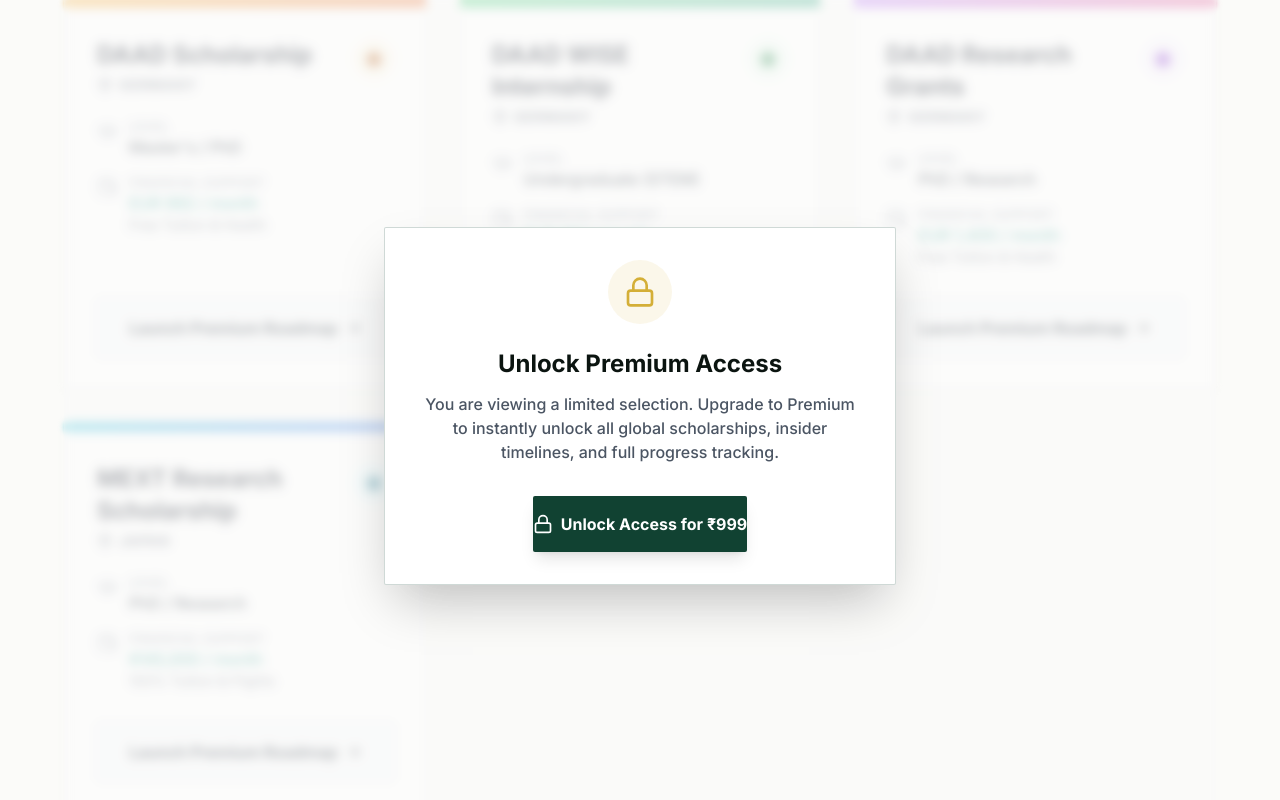
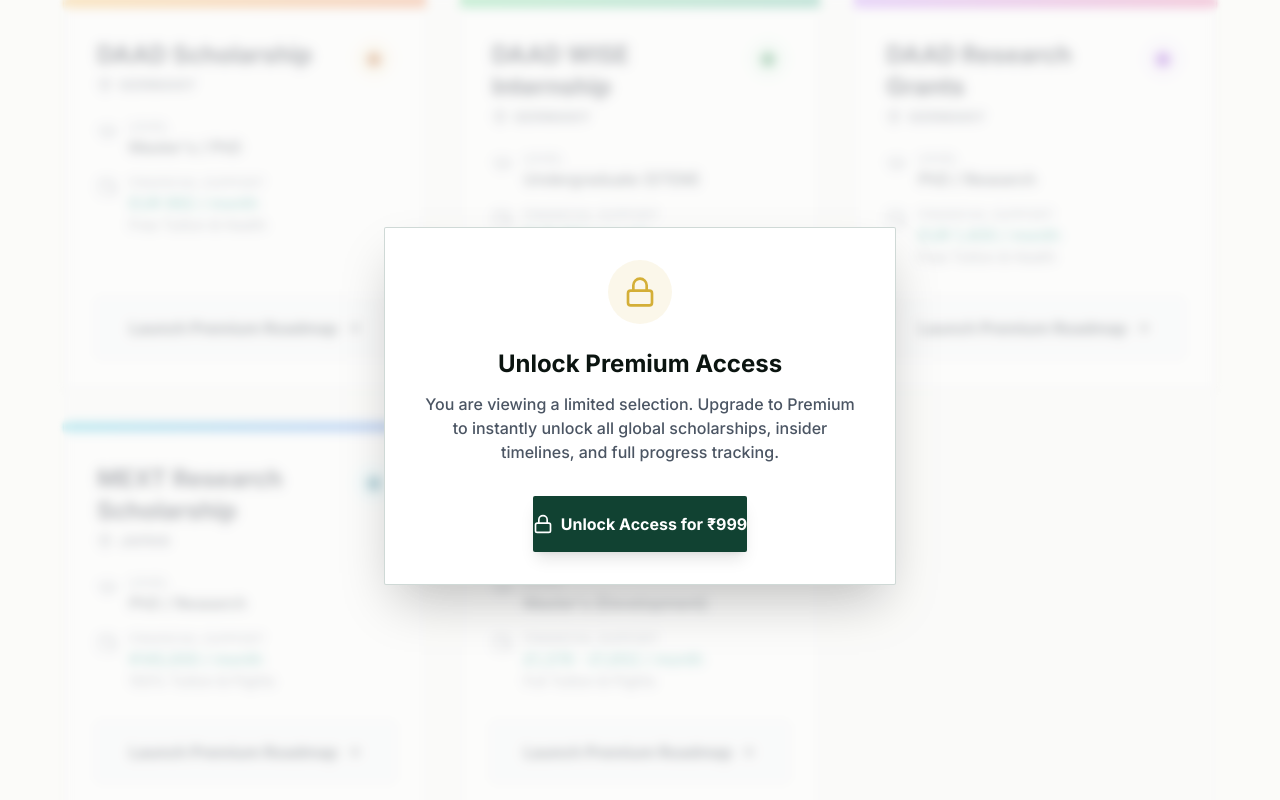
Before and after one commit to SahilDhinwa/Career-gps2.0, a Next.js app: page /scholarships in a window 1280 px wide. Shown: the part 785-1585 px from the top of the page. Built offline with nearby package versions, Linux system fonts and the light colour scheme; no server answers.

Commit message:
Add Commonwealth Master's scholarship details

```diff
--- a/app/scholarships/page.tsx
+++ b/app/scholarships/page.tsx
@@ -77,6 +77,18 @@ const allScholarships = [
     color: "from-cyan-500 to-blue-600",
     bgLight: "bg-cyan-50",
     textDark: "text-cyan-700"
+  },
+   // --- NEWLY ADDED COMMONWEALTH SCHOLARSHIP ---
+  {
+    id: "commonwealth-masters",
+    title: "Commonwealth Master's",
+    location: "UNITED KINGDOM",
+    levelDisplay: "Master's (Development)",
+    stipend: "£1,378 - £1,652 / month",
+    coverage: "Full Tuition & Flights",
+    color: "from-teal-500 to-cyan-600",
+    bgLight: "bg-teal-50",
+    textDark: "text-teal-700"
   }
 ];
 
```
